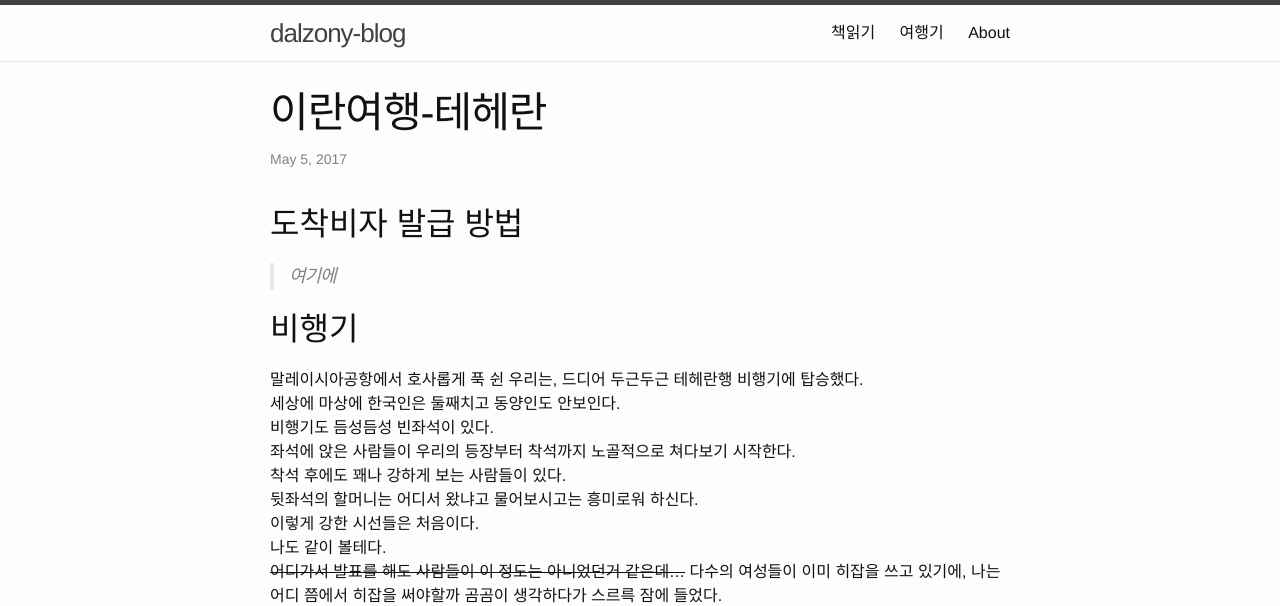
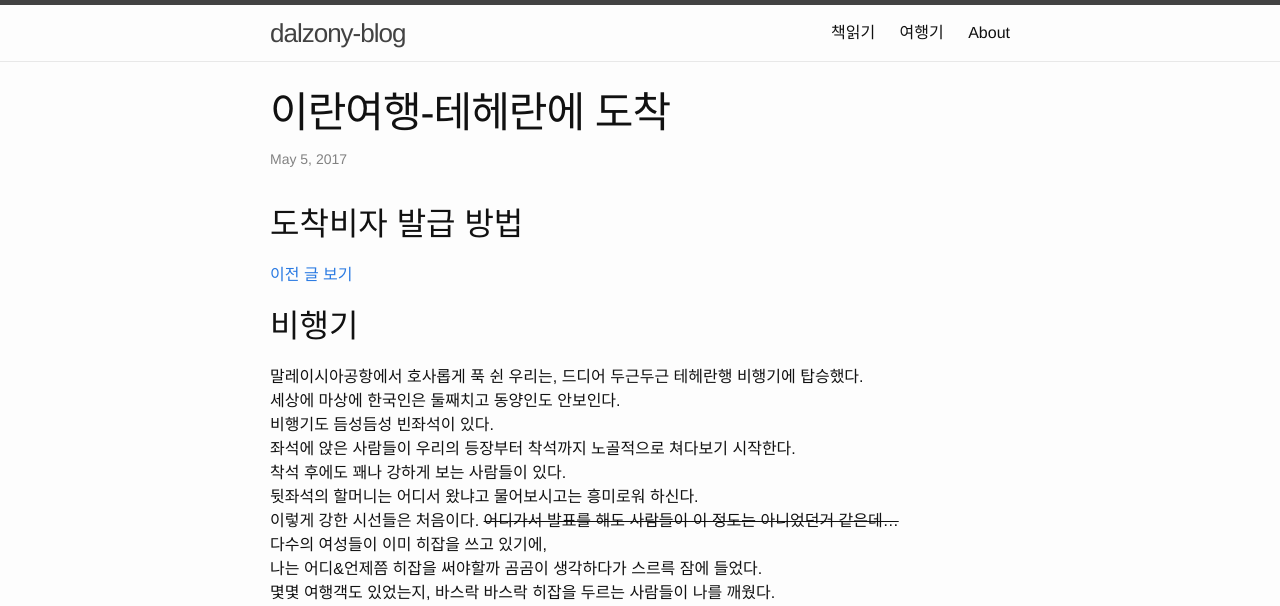
Before and after one commit to dalzony/dalzony.github.io, a Jekyll site: the page built from _posts/2017-05-05-iran_tehran.markdown, in a window 1280 px wide and 1400 px high. Shown: the top 606 px of the window. Built offline with Jekyll 4.4.1, drawn with Linux system fonts in a browser that asks for light colours; comment, search, counter and statistics services are not loaded; some of the changed text lies outside the part shown.

Commit message:
이란-테헤란 수정

```diff
--- a/_posts/2017-05-05-iran_tehran.markdown
+++ b/_posts/2017-05-05-iran_tehran.markdown
@@ -1,13 +1,14 @@
 ---
 layout: "post"
-title: "이란여행-테헤란"
+title: "이란여행-테헤란에 도착"
 date: "2017-05-05 03:00"
 categories: [travel]
 ---
 
 ## 도착비자 발급 방법
 
-> 여기에
+[이전 글 보기](http://dalzony.github.io/2017/05/iran_tehran)
+
 
 ## 비행기
 
@@ -18,13 +19,15 @@
 착석 후에도 꽤나 강하게 보는 사람들이 있다.
 뒷좌석의 할머니는 어디서 왔냐고 물어보시고는 흥미로워 하신다.
 이렇게 강한 시선들은 처음이다.
-나도 같이 볼테다.
 ~~어디가서 발표를 해도 사람들이 이 정도는 아니었던거 같은데...~~
-다수의 여성들이 이미 히잡을 쓰고 있기에, 나는 어디 쯤에서 히잡을 써야할까 곰곰이 생각하다가 스르륵 잠에 들었다.
+다수의 여성들이 이미 히잡을 쓰고 있기에,
+나는 어디&언제쯤 히잡을 써야할까 곰곰이 생각하다가 스르륵 잠에 들었다.
 몇몇 여행객도 있었는지, 바스락 바스락 히잡을 두르는 사람들이 나를 깨웠다.
-은근슬쩍 나도 히잡을 뒤집어썼다.
-아 진짜 이란에 와버렸어. 헐.
+은근슬쩍 나도 히잡을 뒤집어썼다. 아 진짜 이란에 와버렸어. 헐.
 
+![img_visa](https://github.com/dalzony/images/blob/master/travel/0505001.jpg?raw=true)
+
+> 도착하자마자 갤럭시 광고가 나를 반긴다.
 
 ## 첫 택시
 
```
Also changed, not shown: other parts of _posts/2017-05-05-iran_tehran.markdown (+10 -1 lines).
